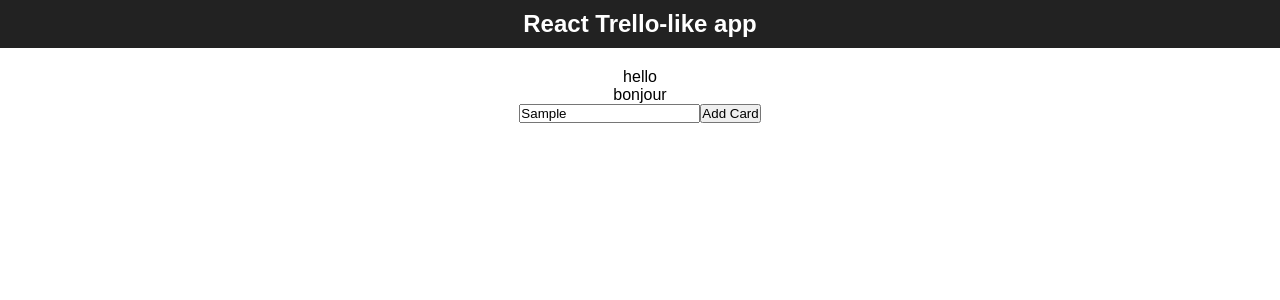
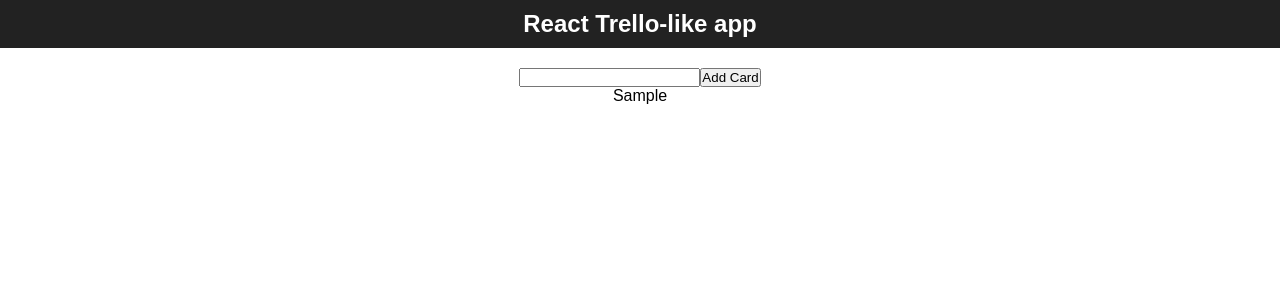
Before and after one commit to namho102/react-excel, a React (Create React App) app: page / in a window 1280 px wide. Both pictures are taken after typing "Sample" into the empty fields and a click on the button "Add Card". Shown: the top 300 px of the page. Built offline with nearby package versions, Linux system fonts and the light colour scheme.

Commit message:
update stateless components

```diff
--- a/src/App.js
+++ b/src/App.js
@@ -14,8 +14,8 @@
           <h2>React Trello-like app</h2>
         </div>
         <div className="App-body">
-          <CardList cards={[{ name: 'hello'}, { name: 'bonjour'}]}/>
           <AddCard />
+          <CardList />
         </div>
       </div>
     );
--- a/src/actions/index.js
+++ b/src/actions/index.js
@@ -1,6 +1,6 @@
 let nextCardId = 0
 
-export addCard = (name) => (
+export const addCard = (name) => (
   {
     type: 'ADD_CARD',
     cardId: nextCardId++,
--- a/src/components/AddCard.js
+++ b/src/components/AddCard.js
@@ -1,16 +1,32 @@
 import React, { Component } from 'react'
+import { connect } from 'react-redux'
+import { addCard } from '../actions'
 
-class AddCard extends Component {
-  render() {
-    return (
-      <div>
-        <input type="text" />
+
+let AddCard = ({ dispatch }) => {
+  let input
+
+  return (
+    <div>
+      <form onSubmit={e => {
+        e.preventDefault()
+        if (!input.value.trim()) {
+          return
+        }
+        dispatch(addCard(input.value))
+        input.value = ''
+      }}>
+        <input ref={node => {
+          input = node
+        }} />
         <button type="submit">
           Add Card
         </button>
-      </div>
-    )
-  }
+      </form>
+    </div>
+  )
 }
 
+AddCard = connect()(AddCard)
+
 export default AddCard
--- a/src/components/Card.js
+++ b/src/components/Card.js
@@ -1,14 +1,10 @@
 import React, { Component } from 'react'
 
-class Card extends Component {
-  render() {
-    return (
-      <div>
-        {this.props.name}
-      </div>
-    )
-  }
-}
+const Card = ({name}) => (
+  <div>
+    {name}
+  </div>
+)
 
 
 export default Card
--- a/src/components/CardList.js
+++ b/src/components/CardList.js
@@ -1,9 +1,8 @@
 import React, { Component } from 'react'
 import Card from './Card'
+import { connect } from 'react-redux'
 
-class CardList extends Component {
-  render() {
-    const cards = this.props.cards
+const CardList = ({cards}) => {
   return (
     <div>
       {cards.map(card =>
@@ -12,6 +11,12 @@
     </div>
   )
 }
+
+const mapStateToProps = (state) => {
+  return {
+    cards: state
+  }
 }
 
-export default CardList
+
+export default connect(mapStateToProps)(CardList)
--- a/src/index.js
+++ b/src/index.js
@@ -1,14 +1,21 @@
 import React from 'react';
 import ReactDOM from 'react-dom';
 import { Provider } from 'react-redux'
+import { createStore } from 'redux'
 import App from './App';
 import './index.css';
 
+import cards from './reducers/cards'
+
+let store = createStore(cards)
+
 const render = () => ReactDOM.render(
-
-    <App />,
+  <Provider store={store}>
+    <App />
+  </Provider>,
 
   document.getElementById('root')
 )
 
 render()
+store.subscribe(render)
--- a/src/reducers/cards.js
+++ b/src/reducers/cards.js
@@ -1,9 +1,9 @@
 const card = (state = {}, action) => {
   switch (action.type) {
     case 'ADD_CARD':
-      return: {
+      return {
         cardId: action.cardId,
-        name: action: name
+        name: action.name
       }
       break;
     default:
@@ -11,15 +11,17 @@
   }
 }
 
-consts cards = (state = [], action) => {
+const cards = (state = [], action) => {
     switch (action.type) {
       case 'ADD_CARD':
         return [
           ...state,
-          card(underfined, action)
+          card(undefined, action)
         ]
         break;
       default:
         return state
     }
 }
+
+export default cards
```
Lines whose indentation alone changed are shown as unchanged.
